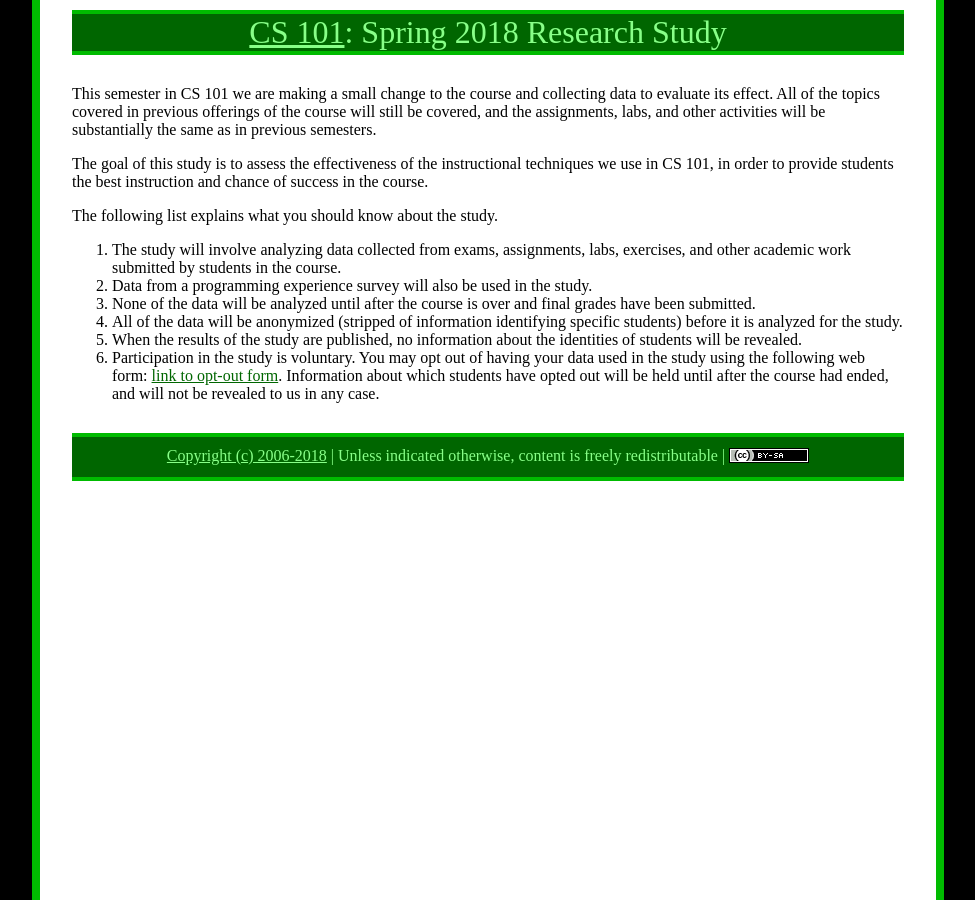
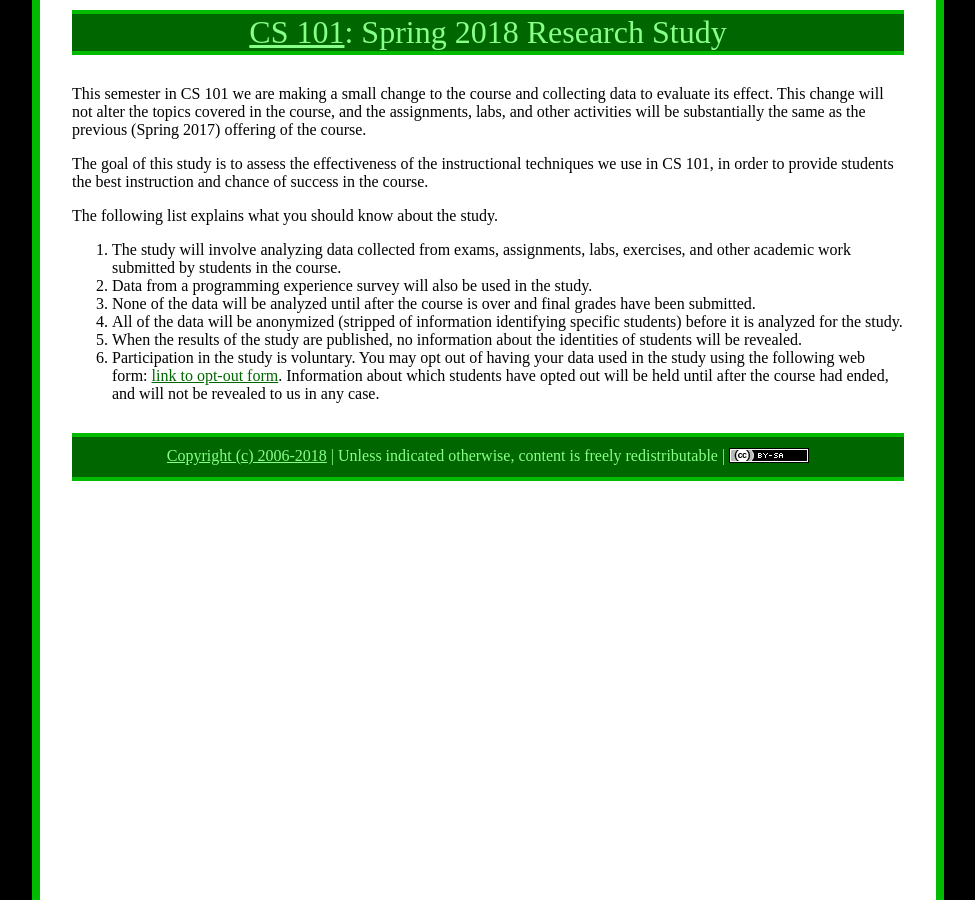
Before and after one commit to ycpcs/cs101-spring2018, a Jekyll site: the page built from study.md, in a window 1280 px wide. Shown: the whole page, without its empty margins (152-1127 px from the left). Built offline with Jekyll 4.4.1, drawn with Linux system fonts in a browser that asks for light colours.

Commit message:
minor phrasing change

```diff
--- a/study.md
+++ b/study.md
@@ -3,7 +3,7 @@ layout: default
 title: "Spring 2018 Research Study"
 ---
 
-This semester in CS 101 we are making a small change to the course and collecting data to evaluate its effect.  All of the topics covered in previous offerings of the course will still be covered, and the assignments, labs, and other activities will be substantially the same as in previous semesters.
+This semester in CS 101 we are making a small change to the course and collecting data to evaluate its effect.  This change will not alter the topics covered in the course, and the assignments, labs, and other activities will be substantially the same as the previous (Spring 2017) offering of the course.
 
 The goal of this study is to assess the effectiveness of the instructional techniques we use in CS 101, in order to provide students the best instruction and chance of success in the course.
 
```
